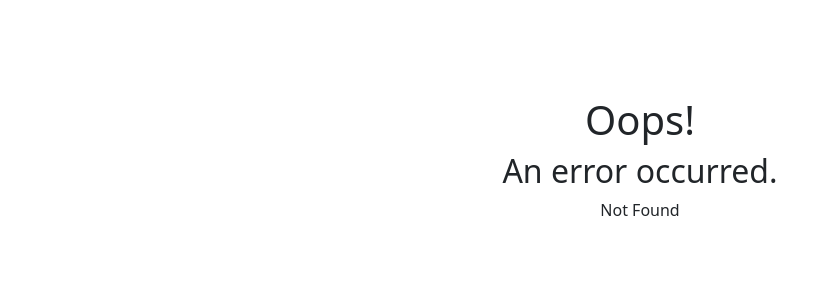
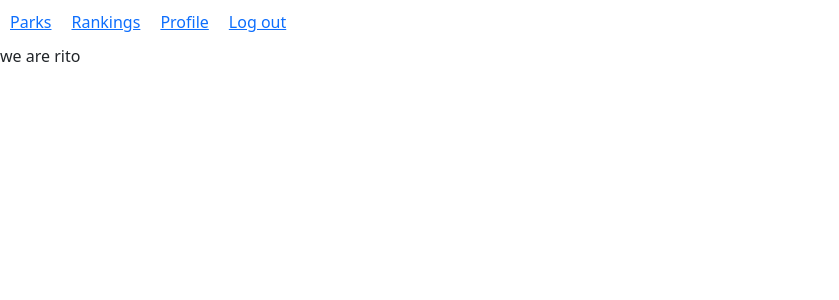
Before and after one commit to RyanAndersonG64/capstone-client, a React (Vite) app: page /rankings in a window 1280 px wide. Before the commit this address had no page. Shown: the top 300 px of the page, without its empty margins (0-839 px from the left). Built offline with nearby package versions, Linux system fonts and the light colour scheme; sample sign-in values are in the browser's storage.

Commit message:
created rankings page

```diff
--- a/src/Header.jsx
+++ b/src/Header.jsx
@@ -11,7 +11,7 @@ function Header() {
   return (
     <div style={{ margin: 10 }}>
       <Link style={{ marginRight: 20 }}to='/app'>Parks</Link>
-      {/* <Link style={{ marginRight: 20 }} to='/'>Rankings</Link> */}
+      <Link style={{ marginRight: 20 }} to='/'>Rankings</Link>
       <Link style={{ marginRight: 20 }} to='/profile'>Profile</Link>
       {/* <Link style={{ marginRight: 20 }} to='/'>Social</Link> */}
       {/* <Link style={{ marginRight: 20 }} to='/'>Forum </Link> */}
--- /dev/null
+++ b/src/Rankings.jsx
@@ -0,0 +1,12 @@
+
+
+const Rankings = () => {
+
+    return (
+        <div>
+            we are rito
+        </div>
+    )
+}
+
+export default Rankings
--- a/src/main.jsx
+++ b/src/main.jsx
@@ -30,6 +30,7 @@ import App from './App'
 import CoasterSelector from './CoasterSelector'
 import Profile from './Profile'
 import PersonalRanking from './PersonalRanking'
+import Rankings from './Rankings'
 
 
 function Layout() {
@@ -87,6 +88,10 @@ const router = createBrowserRouter([
       {
         path: '/personalranking',
         element: <Protected component = {<PersonalRanking />} />
+      },
+      {
+        path: '/rankings',
+        element: <Protected component = {<Rankings />} />
       },
     ],
   }
```
